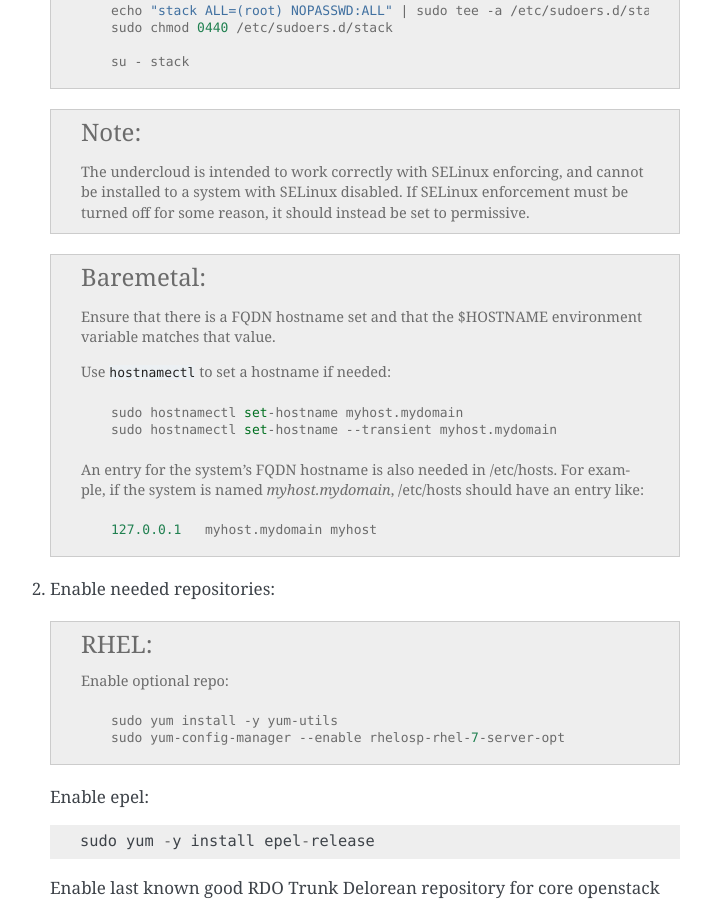
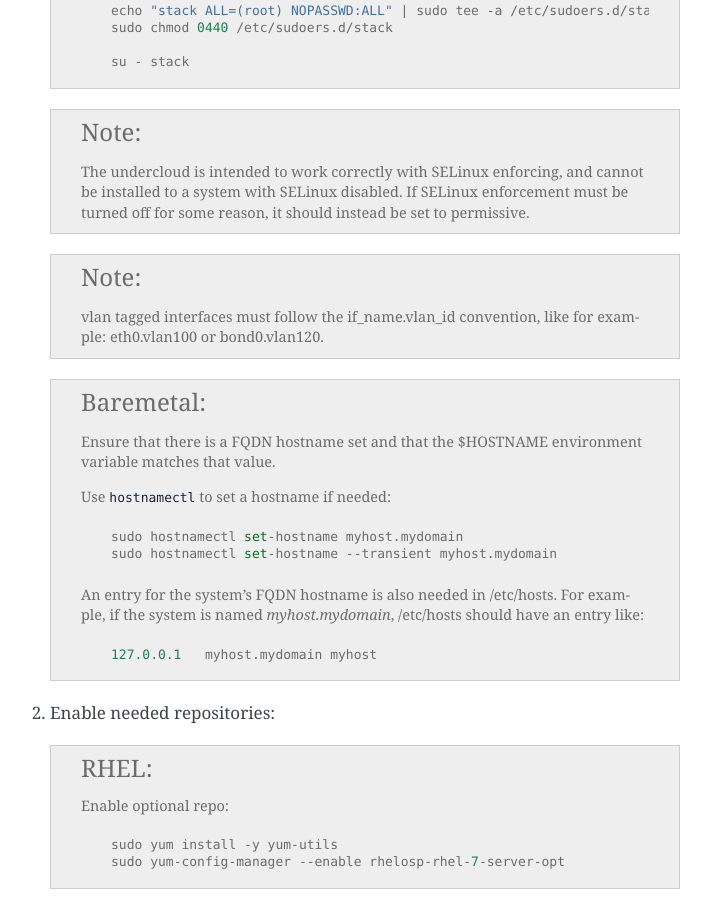
Before and after one commit to openstack-archive/tripleo-docs, a Sphinx documentation site: the page built from doc/source/installation/installing.rst, in a window 1280 px wide and 900 px high, scrolled down 377 px. Shown: the whole window, without its empty margins (400-1111 px from the left). Built offline with Sphinx 7.4.7, drawn with Linux system fonts in a browser that asks for light colours.

Commit message:
doc: how to use vlan tagged if on undercloud
Describe the behavior introduced by
Iab2a4861e2231b34899c379963abbef59cf73328.

This change makes possible to use vlan tagged interfaces on the
undercloud as soon as they follow the if_name.vlan_id convention.

Change-Id: Ia71d1143d62328248167f32e52fe36d8657639d1

```diff
--- a/doc/source/installation/installing.rst
+++ b/doc/source/installation/installing.rst
@@ -23,6 +23,10 @@
       cannot be installed to a system with SELinux disabled.  If SELinux
       enforcement must be turned off for some reason, it should instead be set
       to permissive.
+
+   .. note::
+      vlan tagged interfaces must follow the if_name.vlan_id convention, like for
+      example: eth0.vlan100 or bond0.vlan120.
 
    .. admonition:: Baremetal
       :class: baremetal
```
